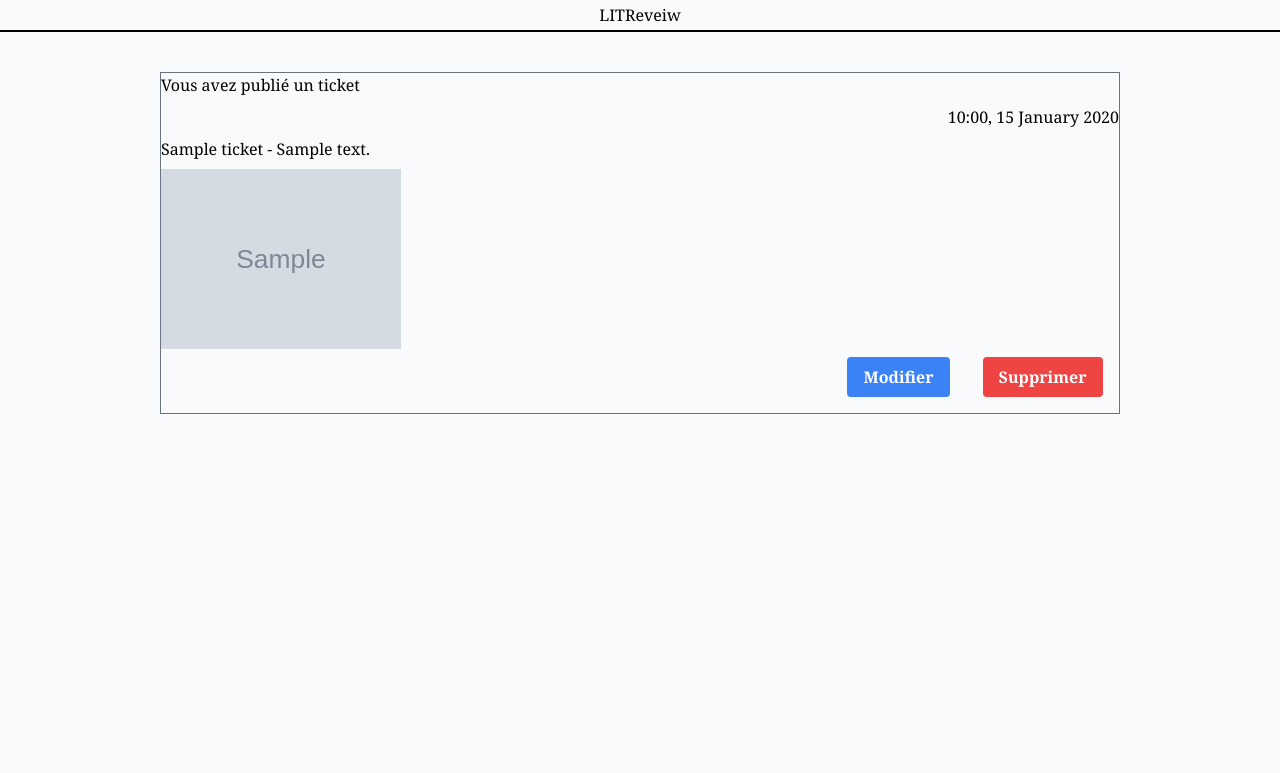
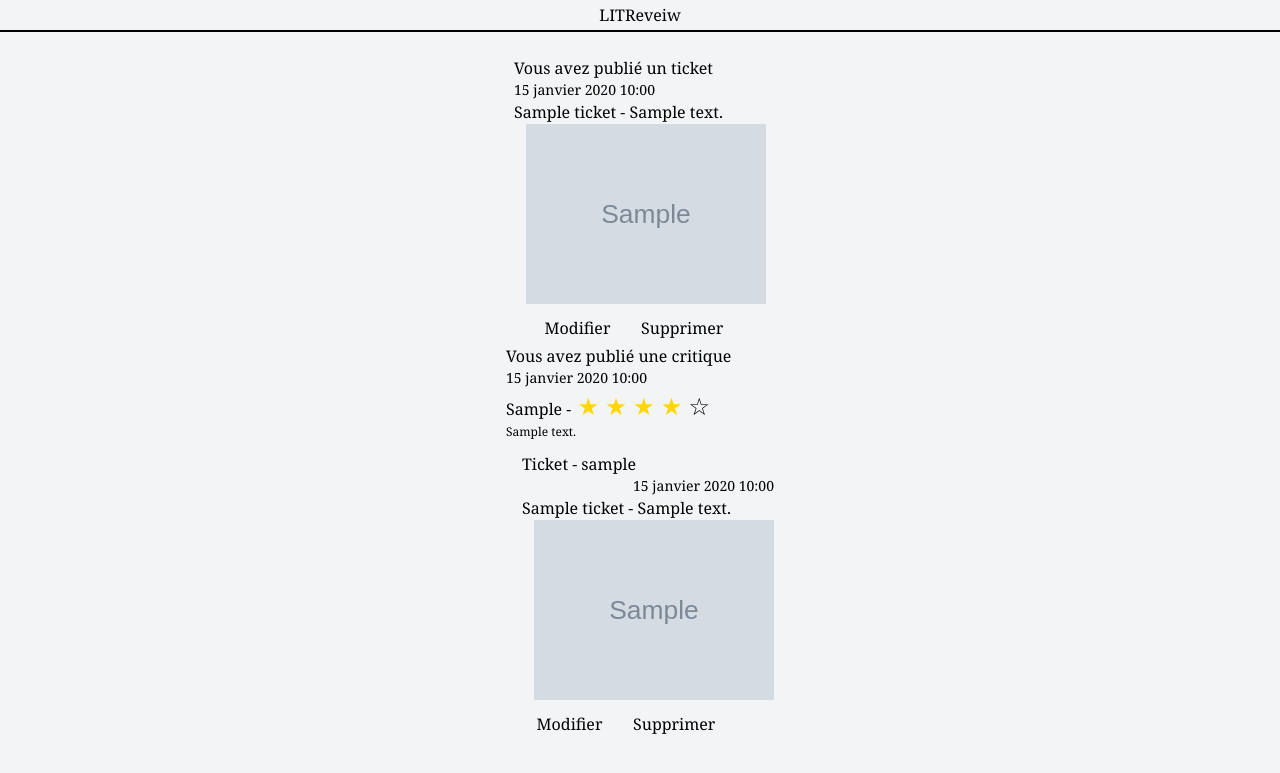
Before and after one commit to MickaelFioretti/LITRevu, a Django app: page /post/ in a window 1280 px wide. Shown: the top 773 px of the page. Run offline with Django 4.2, Linux system fonts and the light colour scheme; tables that the repository leaves empty hold one stand-in row (values such as "Sample post"); grey boxes marked "Sample" are stand-in pictures; some libraries are stand-ins or nearby versions.

Commit message:
feat: style for page post end

```diff
--- a/website/post/templates/post.html
+++ b/website/post/templates/post.html
@@ -1,27 +1,80 @@
-{% extends 'base.html' %} {% block content %}
-<div class="flex flex-col items-center mb-6">
+{% extends 'base.html' %} {% block content %} {% load i18n %}
+<style>
+    .rating {
+        font-size: 24px; /* Taille de la police pour les étoiles */
+    }
+
+    .star {
+        color: gold; /* Couleur des étoiles remplies */
+    }
+</style>
+<div class="flex flex-col items-center mb-6 gap-1">
+    <!-- Display the user's tickets -->
     {% for ticket in tickets %}
     <div
-        class="flex flex-col items-center gap-2 w-9/12 mt-4 border border-gray-500"
+        class="card"
     >
         <h2 class="self-start">Vous avez publié un ticket</h2>
-        <h3 class="self-end">{{ ticket.time_created }}</h3>
+        <h3 class="self-end text-sm mr-4">{{ ticket.time_created }}</h3>
         <h2 class="self-start">
             {{ ticket.title }} - {{ ticket.description }}
         </h2>
         <img
-            class="self-start max-w-[15rem]"
+            class="self-start max-w-[15rem] ml-3 pb-3"
             src="{{ ticket.image.url }}"
             alt="{{ ticket.title }}"
         />
-        <div class="self-end flex justify-around w-[18rem] mb-4">
+        <div class="self-end flex justify-evenly w-[15rem]">
             <button
-                class="bg-blue-500 hover:bg-blue-700 text-white font-bold py-2 px-4 rounded"
+                class="btn-blue"
             >
                 Modifier
             </button>
             <button
-                class="bg-red-500 hover:bg-red-700 text-white font-bold py-2 px-4 rounded"
+                class="btn-red"
+            >
+                Supprimer
+            </button>
+        </div>
+    </div>
+    {% endfor %}
+
+    <!-- Display the user's reviews -->
+    {% for review in reviews %}
+    <div
+        class="card"
+    >
+        <h2 class="self-start">Vous avez publié une critique</h2>
+        <h3 class="self-end text-sm mr-4">{{ review.time_created }}</h3>
+        <div class="rating self-start">
+            <span class="text-base">{{ review.headline }} -</span>
+            {% for i in review.rating %}
+            <span class="star">&#9733;</span>
+            {% endfor %} {% for i in review.rating_empty %}
+            <span class="">&#9734;</span>
+            {% endfor %}
+        </div>
+        <p class="self-start text-xs">{{ review.body }}</p>
+        <div class="flex flex-col ml-4 pt-3 pb-3 w-full">
+            <h2 class="self-start">Ticket - {% if review.id_ticket.id_user == user %}Vous{% else %}{{ review.id_ticket.id_user }}{% endif %}</h2>
+            <h3 class="self-end text-sm mr-4">{{ review.id_ticket.time_created }}</h3>
+            <h2 class="self-start">
+                {{review.id_ticket.title}} - {{review.id_ticket.description}}
+            </h2>
+            <img
+                class="self-start max-w-[15rem] ml-3"
+                src="{{ review.id_ticket.image.url }}"
+                alt="{{ review.id_ticket.title }}"
+            />
+        </div>
+        <div class="self-end flex justify-evenly w-[15rem]">
+            <button
+                class="btn-blue"
+            >
+                Modifier
+            </button>
+            <button
+                class="btn-red"
             >
                 Supprimer
             </button>
--- a/website/post/views.py
+++ b/website/post/views.py
@@ -2,6 +2,7 @@
 from django.views import View
 from ticket.models import Ticket
 from review.models import Review
+from datetime import datetime
 
 
 # Create your views here.
@@ -14,12 +15,19 @@
 
         # Change the format of the time_created field 13:14, 26 août 2020
         for ticket in tickets:
-            ticket.time_created = ticket.time_created.strftime("%H:%M, %d %B %Y")
+            ticket.time_created = datetime.strptime(
+                ticket.time_created.strftime("%H:%M, %d %B %Y"), "%H:%M, %d %B %Y"
+            )
 
         for review in reviews:
-            review.time_created = review.time_created.strftime("%H:%M, %d %B %Y")
+            review.time_created = datetime.strptime(
+                review.time_created.strftime("%H:%M, %d %B %Y"), "%H:%M, %d %B %Y"
+            )
+            review.rating_empty = range(5 - review.rating)
+            review.rating = range(review.rating)
+
         return render(
             request,
             self.template_name,
-            context={"tickets": tickets, "reviews": reviews},
+            context={"tickets": tickets, "reviews": reviews, "user": request.user},
         )
--- a/website/theme/static_src/src/styles.css
+++ b/website/theme/static_src/src/styles.css
@@ -17,3 +17,7 @@
 .btn-orange {
     @apply mr-4 rounded-lg bg-orange-500 py-3 px-6 font-sans text-xs font-bold uppercase text-white shadow-md shadow-orange-500/20 transition-all hover:shadow-lg hover:shadow-orange-500/40 focus:opacity-[0.85] focus:shadow-none active:opacity-[0.85] active:shadow-none disabled:pointer-events-none disabled:opacity-50 disabled:shadow-none;
 }
+
+.card {
+    @apply flex flex-col items-center gap-2 w-1/2 mt-4 bg-[#f1f1f1] rounded-lg shadow-md shadow-[#bebebe] p-2;
+}
--- a/website/theme/templates/base.html
+++ b/website/theme/templates/base.html
@@ -9,7 +9,7 @@
         {% tailwind_css %}
     </head>
 
-    <body class="bg-gray-50 font-serif leading-normal tracking-normal">
+    <body class="bg-gray-100 font-serif leading-normal tracking-normal">
         {% if not user.is_authenticated %}
         <div
             id="navbar"
--- a/website/website/settings.py
+++ b/website/website/settings.py
@@ -111,7 +111,7 @@
 # Internationalization
 # https://docs.djangoproject.com/en/4.2/topics/i18n/
 
-LANGUAGE_CODE = "en-us"
+LANGUAGE_CODE = "fr-FR"
 
 TIME_ZONE = "UTC"
 
```
